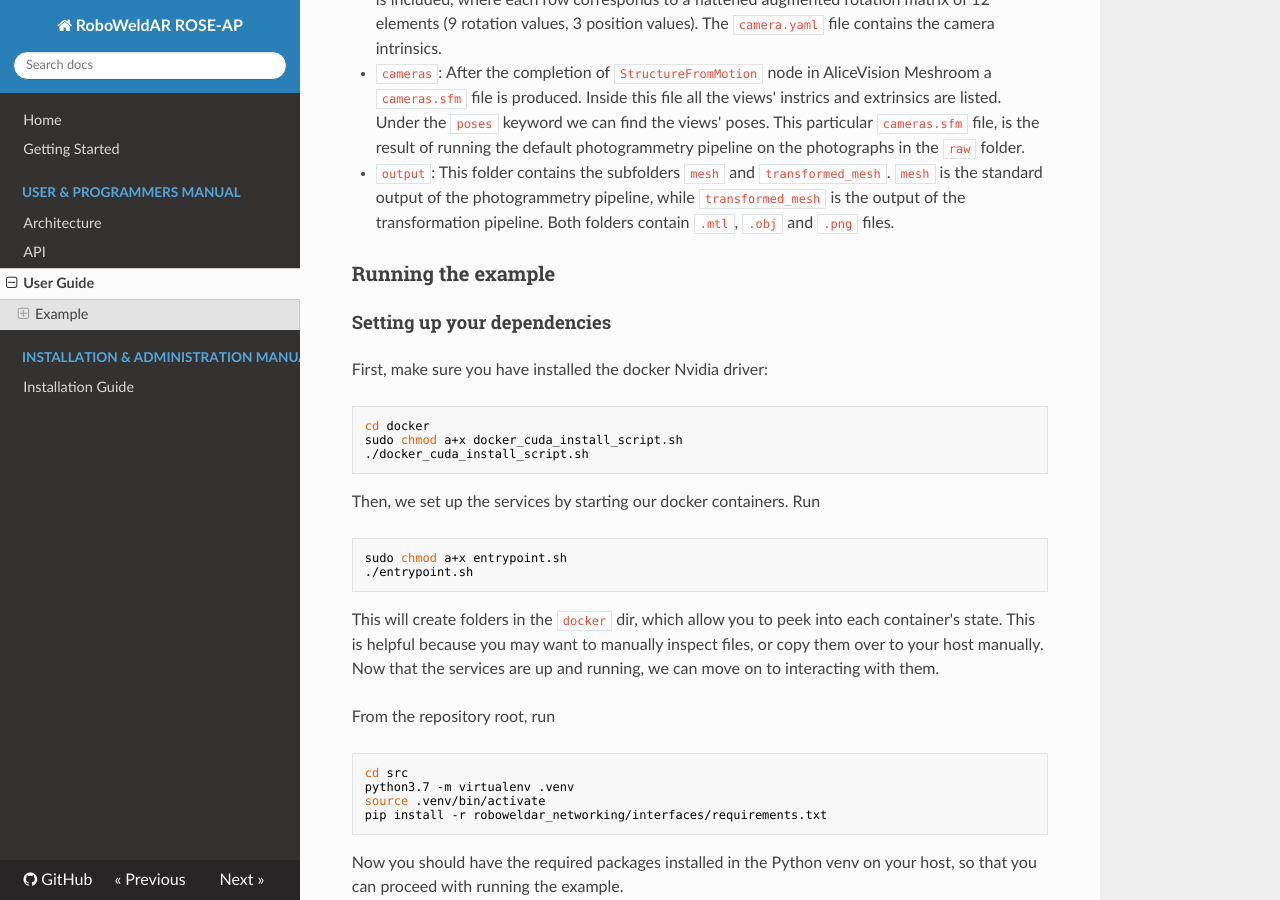
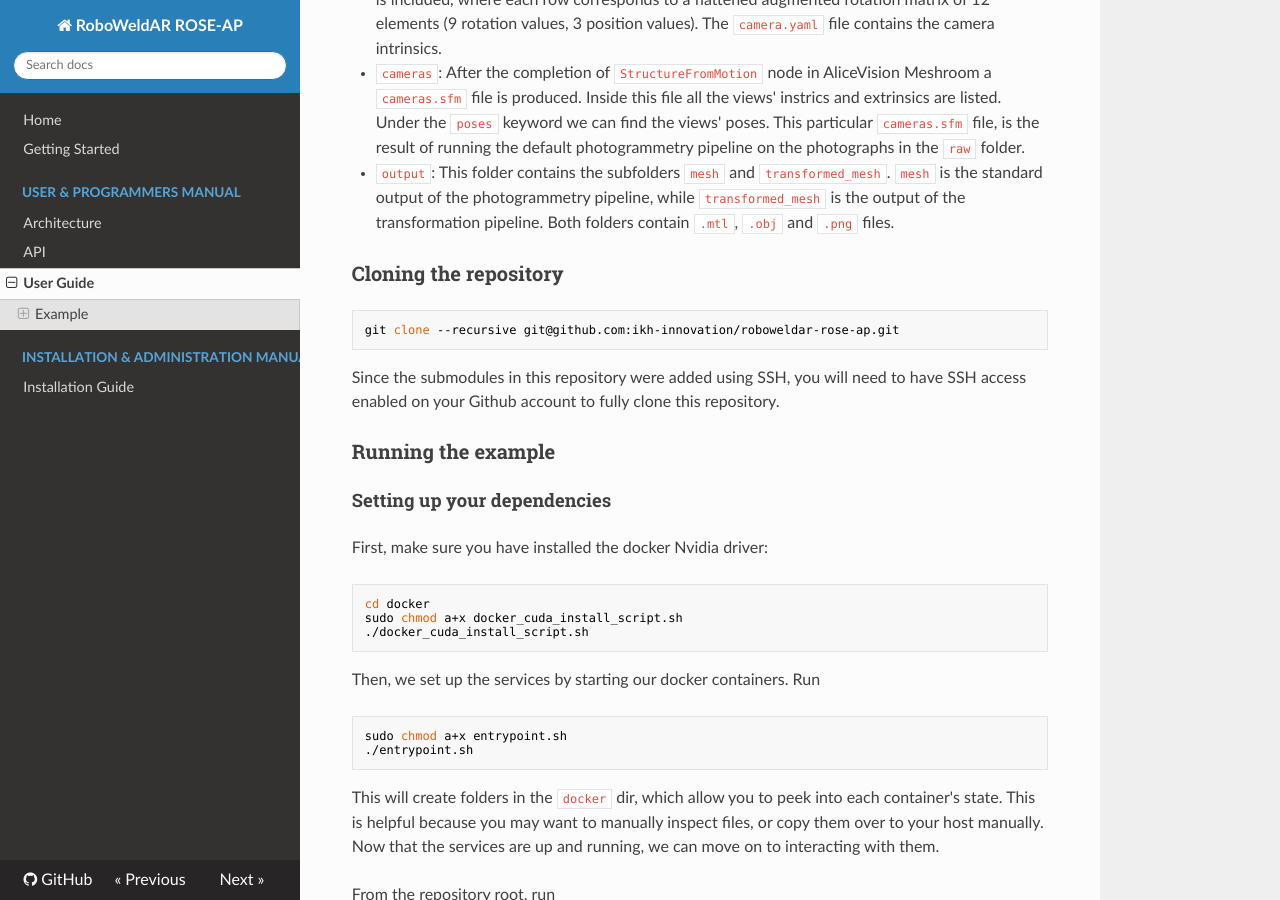
Before and after one commit to ikh-innovation/roboweldar-rose-ap, an MkDocs documentation site: the page built from docs/usermanual.md, in a window 1280 px wide and 900 px high, scrolled down 401 px. Built offline with MkDocs 1.6.1, drawn with Linux system fonts in a browser that asks for light colours; nearby versions of some CDN libraries; old or Windows-style settings are respelled for this version of MkDocs.

Commit message:
Update usermanual.md

````diff
--- a/docs/usermanual.md
+++ b/docs/usermanual.md
@@ -11,6 +11,14 @@ The directory `test/example_files` contains the following folders:
 - `cameras`: After the completion of `StructureFromMotion` node in AliceVision Meshroom a `cameras.sfm` file is produced. Inside this file all the views' instrics and extrinsics are listed. Under the `poses` keyword we can find the views' poses. This particular `cameras.sfm` file, is the result of running the default photogrammetry pipeline on the photographs in the `raw` folder.
 
 - `output`: This folder contains the subfolders `mesh` and `transformed_mesh`. `mesh` is the standard output of the photogrammetry pipeline, while `transformed_mesh` is the output of the transformation pipeline. Both folders contain `.mtl`, `.obj` and `.png` files.
+
+### Cloning the repository
+
+```bash
+git clone --recursive git@github.com:ikh-innovation/roboweldar-rose-ap.git
+```
+
+Since the submodules in this repository were added using SSH, you will need to have SSH access enabled on your Github account to fully clone this repository.
 
 
 ### Running the example
````
